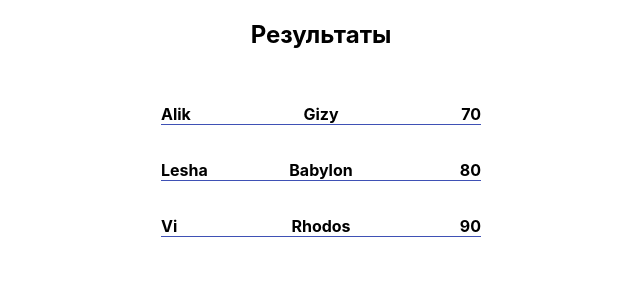
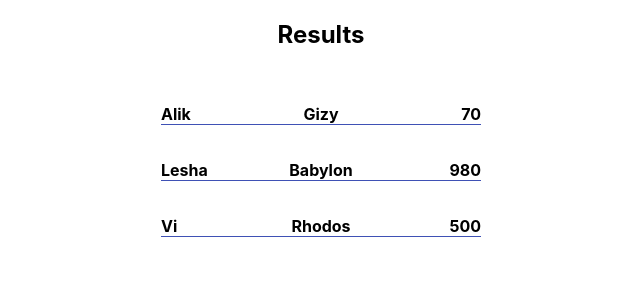
Before and after one commit to vvikota/seven_wonders, a React (Create React App) app: page / in a window 1280 px wide. Shown: the top 300 px of the page, without its empty margins (319-959 px from the left). Built offline with nearby package versions, Linux system fonts and the light colour scheme.

Commit message:
feat: add gamer card component

```diff
--- a/src/components/mock.js
+++ b/src/components/mock.js
@@ -2,39 +2,108 @@ const mock = [
   {
     name: 'Alik',
     city: 'Gizy',
-    war: 10,
-    money: 23,
-    wonders: 43,
-    blueCards: 4,
-    greenCards: 3,
-    goldCards: 33,
-    purpleCards: 12,
+    categoryList: [
+      {
+        categoryName: 'war',
+        points: 10
+      },
+      {
+        categoryName: 'money',
+        points: 23
+      },
+      {
+        categoryName: 'wonders',
+        points: 43
+      },
+      {
+        categoryName: 'blue card',
+        points: 10
+      },
+      {
+        categoryName: 'green card',
+        points: 3
+      },
+      {
+        categoryName: 'gold card',
+        points: 33
+      },
+      {
+        categoryName: 'purple card',
+        points: 12
+      },
+    ],
     result: 70
   },
   {
     name: 'Lesha',
     city: 'Babylon',
-    war: 10,
-    money: 20,
-    wonders: 30,
-    blueCards: 30,
-    greenCards: 30,
-    goldCards: 2,
-    purpleCards: 5,
-    result: 80
+    categoryList: [
+      {
+        categoryName: 'war',
+        points: 10
+      },
+      {
+        categoryName: 'money',
+        points: 23
+      },
+      {
+        categoryName: 'wonders',
+        points: 43
+      },
+      {
+        categoryName: 'blue card',
+        points: 10
+      },
+      {
+        categoryName: 'green card',
+        points: 3
+      },
+      {
+        categoryName: 'gold card',
+        points: 33
+      },
+      {
+        categoryName: 'purple card',
+        points: 12
+      },
+    ],
+    result: 980
   },
   {
     name: 'Vi',
     city: 'Rhodos',
-    war: 12,
-    money: 123,
-    wonders: 3,
-    blueCards: 33,
-    greenCards: 3,
-    goldCards: 2,
-    purpleCards: 33,
-    result: 90
-  }
+    categoryList: [
+      {
+        categoryName: 'war',
+        points: 10
+      },
+      {
+        categoryName: 'money',
+        points: 23
+      },
+      {
+        categoryName: 'wonders',
+        points: 43
+      },
+      {
+        categoryName: 'blue card',
+        points: 10
+      },
+      {
+        categoryName: 'green card',
+        points: 3
+      },
+      {
+        categoryName: 'gold card',
+        points: 33
+      },
+      {
+        categoryName: 'purple card',
+        points: 12
+      },
+    ],
+    result: 500
+  },
 ];
 
 export default mock;
--- /dev/null
+++ b/src/components/result-table/gamer-card/gamer-card.css
@@ -0,0 +1,22 @@
+.gamer-wrapper.active .gamer-more-details{
+  height: 160px;
+}
+
+.more-details-row {
+  display: flex;
+  margin-bottom: 5px;
+  border-bottom: 1px solid #757de8;
+  width: 80%;
+  min-width: 250px;
+}
+
+.more-details-row span{
+  width: 50%;
+  text-align: right;
+  font-size: 14px;
+}
+
+.more-details-row span:nth-child(1){
+  text-align: left;
+  width: 80%;
+}
--- /dev/null
+++ b/src/components/result-table/gamer-card/gamer-card.js
@@ -0,0 +1,33 @@
+import * as React from 'react';
+import './gamer-card.css';
+
+const GamerCard = (props) => {
+  const { gamer, index, setActiveTab, activeTabs } = props
+
+  return  <div
+            key={index}
+            onClick={() => {setActiveTab(index)}}
+            className={`gamer-wrapper ${activeTabs[index] !== true ? '' : 'active'}`}
+          >
+
+            <div className="gamer-main-row">
+              <span>{gamer.name}</span>
+              <span>{gamer.city}</span>
+              <span>{gamer.result}</span>
+            </div>
+
+              <div
+                className="gamer-more-details"
+              >
+
+                {gamer.categoryList.map((category, index) => {
+                  return  <div className="more-details-row" key={index}>
+                            <span>{category.categoryName}:</span>
+                            <span>{category.points}</span>
+                          </div>
+                })}
+              </div>
+          </div>
+}
+
+export default GamerCard;
--- a/src/components/result-table/result-table.css
+++ b/src/components/result-table/result-table.css
@@ -37,50 +37,8 @@
   overflow: hidden;
   display: flex;
   flex-direction: column;
-  /* width: 70%; */
   margin-right: 0;
   margin-left: auto;
   align-items: flex-end;
   transition: height 0.5s ease;
 }
-
-.gamer-wrapper.active .gamer-more-details{
-  height: 160px;
-}
-
-
-.more-details-row {
-  display: flex;
-  margin-bottom: 5px;
-  border-bottom: 1px solid #757de8;
-  width: 80%;
-  min-width: 250px;
-}
-
-.more-details-row span{
-  width: 50%;
-  text-align: right;
-  font-size: 14px;
-}
-
-.more-details-row span:nth-child(1){
-  text-align: left;
-  width: 80%;
-}
-
-
-/*
-.more-details-row span:nth-child(1){{} */
-
-/* .gamer-more-details{
-  text-align: left;
-} */
-
-/* .result-table button{
-  margin-top: 25px;
-  padding: 5px 10px;
-  cursor: pointer;
-  border: none;
-  color: #ffffff;
-  background-color: #3f51b5;
-} */
--- a/src/components/result-table/result-table.js
+++ b/src/components/result-table/result-table.js
@@ -2,6 +2,7 @@ import * as React from 'react';
 import {connect} from 'react-redux';
 import './result-table.css';
 import {useState} from 'react';
+import GamerCard from './gamer-card/gamer-card'
 
 const ResultTable = ({gamers}) => {
 
@@ -15,62 +16,15 @@ const ResultTable = ({gamers}) => {
     }
 
     return <div className="result-table">
-    <h2>Результаты</h2>
+    <h2>Results</h2>
 
-    {gamers.map((gamer, index ) => {
-
-      return  <div
-                key={index}
-                onClick={() => {setActiveTab(index)}}
-                className={`gamer-wrapper ${activeTabs[index] !== true ? '' : 'active'}`}
-              >
-
-                <div className="gamer-main-row">
-                  <span>{gamer.name}</span>
-                  <span>{gamer.city}</span>
-                  <span>{gamer.result}</span>
-                </div>
-
-                <div
-                  className="gamer-more-details"
-                >
-                  <div className="more-details-row">
-                    <span>Война:</span>
-                    <span>{gamer.war}</span>
-                  </div>
-
-                  <div className="more-details-row">
-                    <span>Монеты:</span>
-                    <span>{gamer.money}</span>
-                  </div>
-
-                  <div className="more-details-row">
-                    <span>Чудеса:</span>
-                    <span>{gamer.wonders}</span>
-                  </div>
-
-                  <div className="more-details-row">
-                    <span>Синие карты:</span>
-                    <span>{gamer.blueCards}</span>
-                  </div>
-
-                  <div className="more-details-row">
-                    <span>Зелёные карты:</span>
-                    <span>{gamer.greenCards}</span>
-                  </div>
-
-                  <div className="more-details-row">
-                    <span>Золотые карты:</span>
-                    <span>{gamer.goldCards}</span>
-                  </div>
-
-                  <div className="more-details-row">
-                    <span>Фиолетовые карты:</span>
-                    <span>{gamer.purpleCards}</span>
-                  </div>
-                </div>
-
-              </div>
+    {gamers.map((gamer, index) => {
+      return  <GamerCard
+                gamer={gamer}
+                index={index}
+                setActiveTab={setActiveTab}
+                activeTabs={activeTabs}
+              />
     })}
   </div>
 
```
